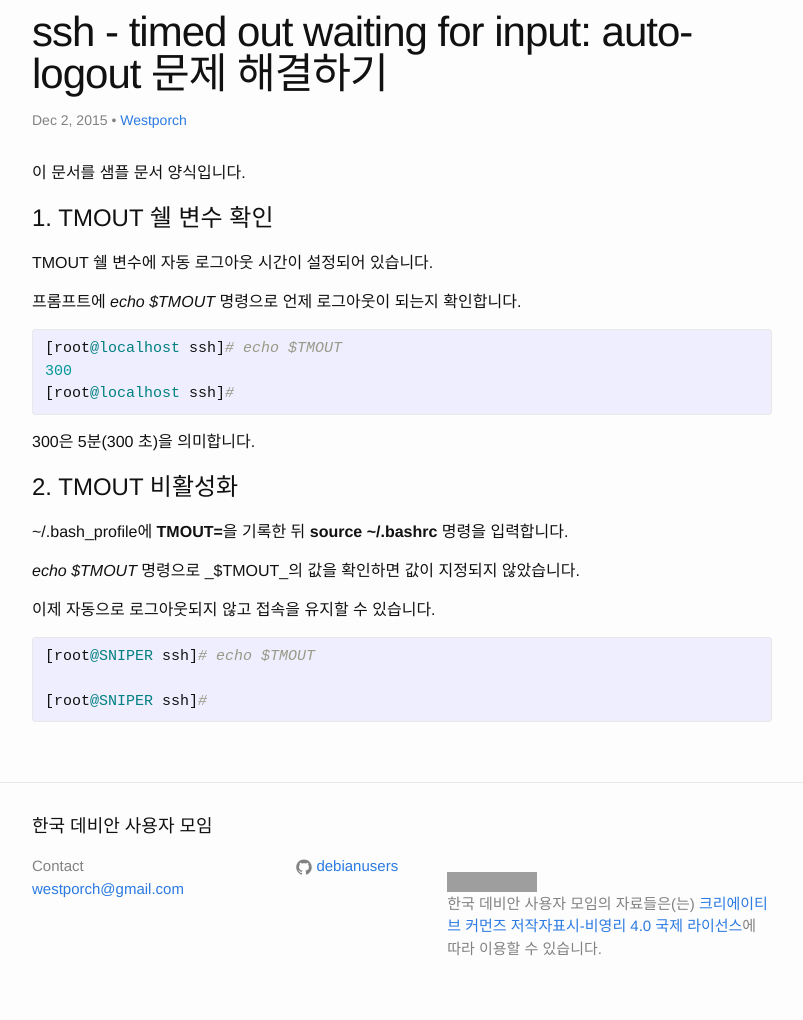
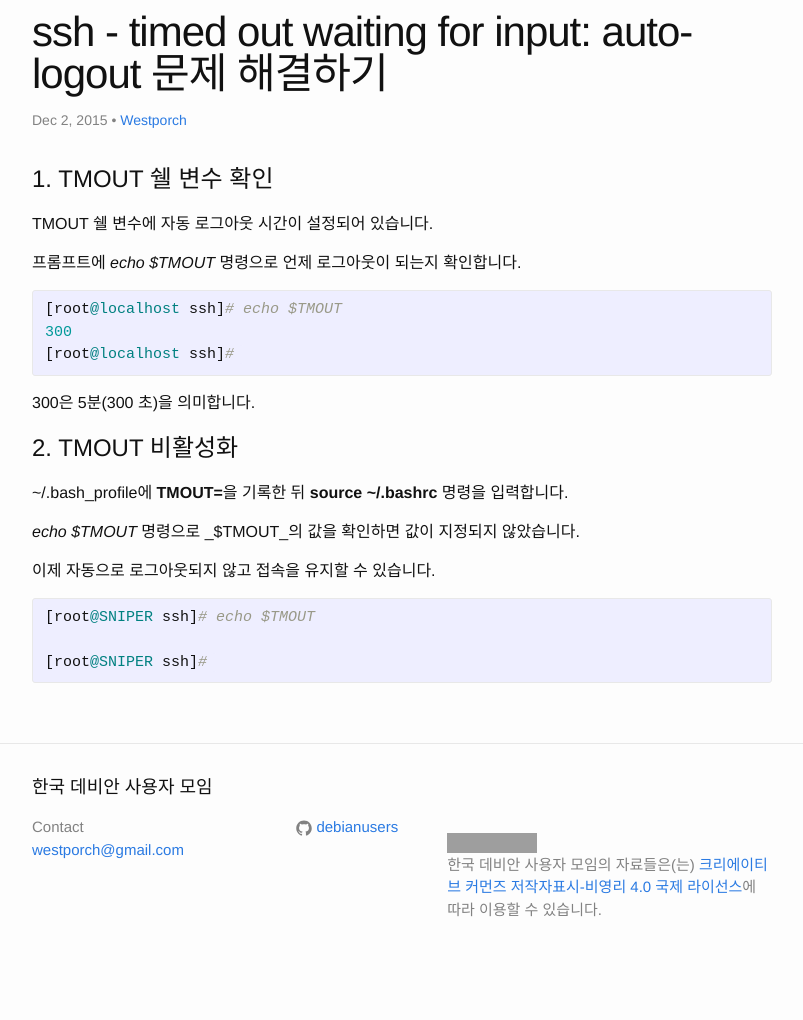
Before and after one commit to debianusers/debianusers.github.io, a Jekyll site: the page built from _posts/2015-12-02-ssh-timed-out-waiting-for-input-auto-logout.markdown, in a window 1280 px wide. Shown: the part 381-1401 px from the top of the page, without its empty margins (238-1041 px from the left). Built offline with Jekyll 4.4.1, drawn with Linux system fonts in a browser that asks for light colours; comment, search, counter and statistics services are not loaded; after the commit the page ends 1362 px from its top, so only the background shows below that; grey boxes are pictures that could not be loaded.

Commit message:
불필요한 내용 삭제

```diff
--- a/_posts/2015-12-02-ssh-timed-out-waiting-for-input-auto-logout.markdown
+++ b/_posts/2015-12-02-ssh-timed-out-waiting-for-input-auto-logout.markdown
@@ -4,7 +4,6 @@ title: "ssh - timed out waiting for input: auto-logout 문제 해결하기"
 author: <a href="mailto:westporch@gmail.com">Westporch</a>
 ---
 
-이 문서를 샘플 문서 양식입니다.
 
 # 1. TMOUT 쉘 변수 확인
 
```
